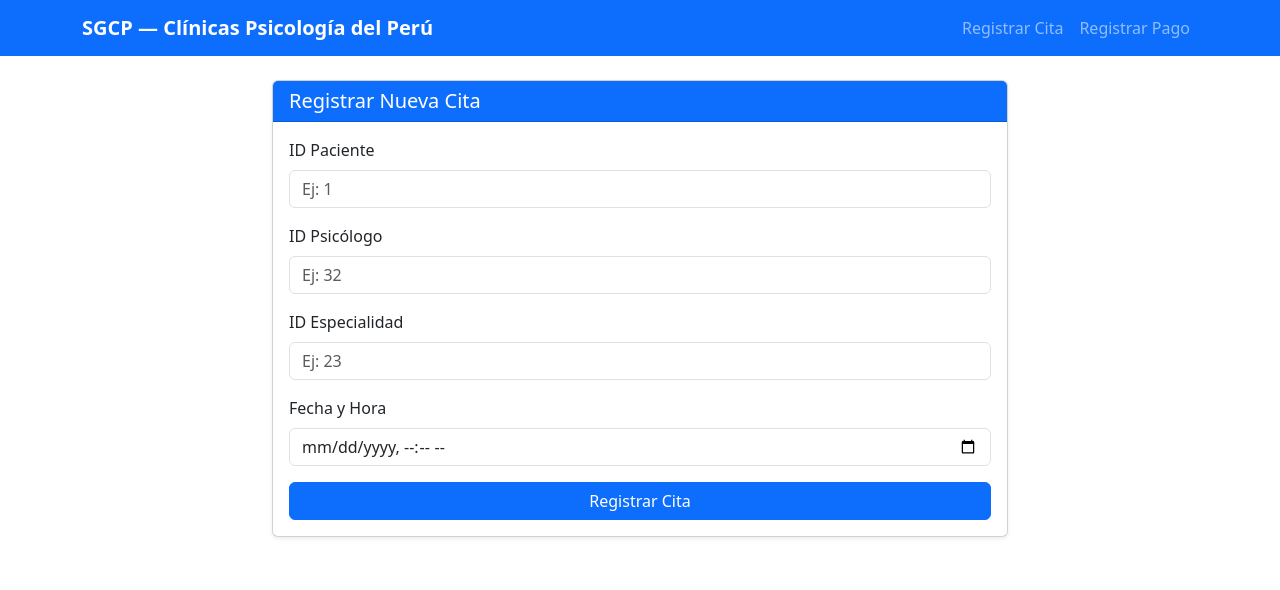
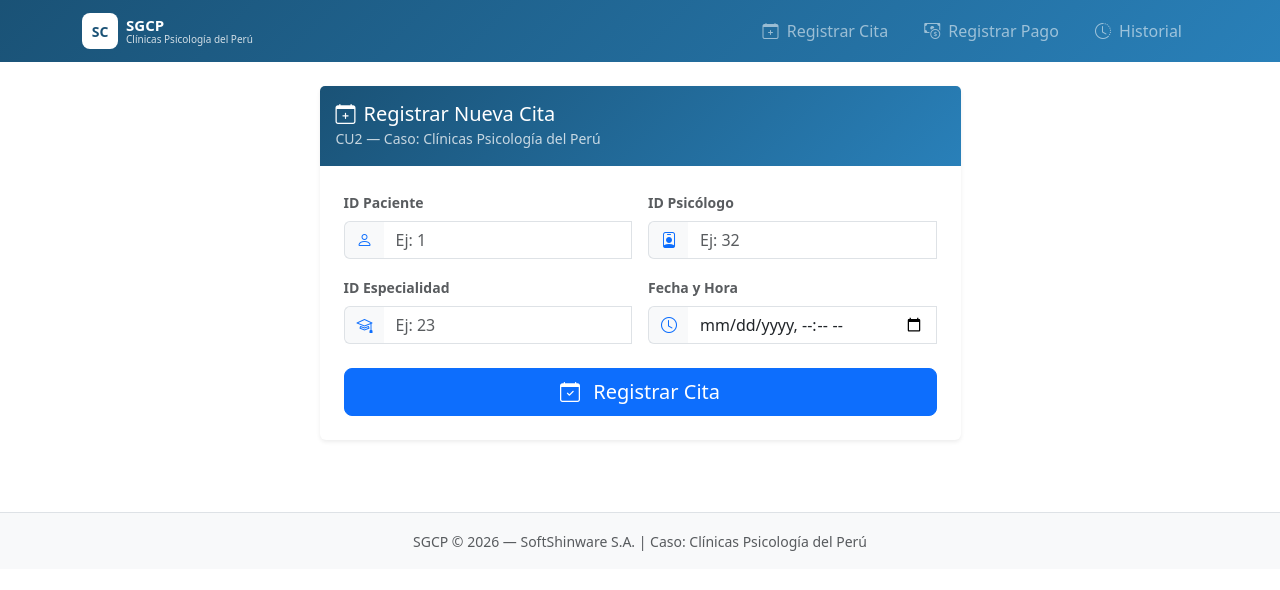
Before and after one commit to shin2703/sgcp-frontend, an Angular app: page /citas in a window 1280 px wide. Shown: the top 590 px of the page. Built offline with nearby package versions, Linux system fonts and the light colour scheme.

Commit message:
feat: historial de citas, formularios mejorados con Bootstrap Icons

```diff
--- a/package.json
+++ b/package.json
@@ -18,6 +18,7 @@
     "@angular/platform-browser": "^22.0.0",
     "@angular/router": "^22.0.0",
     "bootstrap": "^5.3.8",
+    "bootstrap-icons": "^1.13.1",
     "rxjs": "~7.8.0",
     "tslib": "^2.3.0"
   },
--- a/src/app/app.html
+++ b/src/app/app.html
@@ -1,24 +1,43 @@
-<nav class="navbar navbar-expand-lg navbar-dark bg-primary">
+<nav class="navbar navbar-expand-lg navbar-dark" style="background: linear-gradient(135deg, #1a5276, #2980b9);">
   <div class="container">
-    <a class="navbar-brand fw-bold" href="#">
-      SGCP — Clínicas Psicología del Perú
+    <a class="navbar-brand d-flex align-items-center gap-2" href="#">
+      <div style="width:36px;height:36px;background:white;border-radius:8px;display:flex;align-items:center;justify-content:center;">
+        <span style="color:#1a5276;font-weight:700;font-size:14px;">SC</span>
+      </div>
+      <div>
+        <div style="font-weight:700;font-size:15px;line-height:1.1">SGCP</div>
+        <div style="font-size:10px;opacity:0.8;line-height:1.1">Clínicas Psicología del Perú</div>
+      </div>
     </a>
     <button class="navbar-toggler" type="button" data-bs-toggle="collapse" data-bs-target="#navMenu">
       <span class="navbar-toggler-icon"></span>
     </button>
     <div class="collapse navbar-collapse" id="navMenu">
-      <ul class="navbar-nav ms-auto">
+      <ul class="navbar-nav ms-auto gap-1">
         <li class="nav-item">
-          <a class="nav-link" routerLink="/citas" routerLinkActive="active">Registrar Cita</a>
+          <a class="nav-link px-3 py-2 rounded" href="/citas" style="transition:background 0.2s">
+            <i class="bi bi-calendar-plus me-1"></i> Registrar Cita
+          </a>
         </li>
         <li class="nav-item">
-          <a class="nav-link" routerLink="/pagos" routerLinkActive="active">Registrar Pago</a>
+          <a class="nav-link px-3 py-2 rounded" href="/pagos" style="transition:background 0.2s">
+            <i class="bi bi-cash-coin me-1"></i> Registrar Pago
+          </a>
+        </li>
+        <li class="nav-item">
+          <a class="nav-link px-3 py-2 rounded" href="/historial" style="transition:background 0.2s">
+            <i class="bi bi-clock-history me-1"></i> Historial
+          </a>
         </li>
       </ul>
     </div>
   </div>
 </nav>
 
-<div class="container mt-4">
+<div class="container mt-4 mb-5">
   <router-outlet></router-outlet>
 </div>
+
+<footer class="text-center py-3 mt-5" style="background:#f8f9fa;border-top:1px solid #dee2e6;">
+  <small class="text-muted">SGCP © 2026 — SoftShinware S.A. | Caso: Clínicas Psicología del Perú</small>
+</footer>
--- a/src/app/app.routes.ts
+++ b/src/app/app.routes.ts
@@ -1,9 +1,11 @@
 import { Routes } from '@angular/router';
 import { Citas } from './components/citas/citas';
 import { Pagos } from './components/pagos/pagos';
+import { Historial } from './components/historial/historial';
 
 export const routes: Routes = [
   { path: '', redirectTo: 'citas', pathMatch: 'full' },
   { path: 'citas', component: Citas },
-  { path: 'pagos', component: Pagos }
+  { path: 'pagos', component: Pagos },
+  { path: 'historial', component: Historial},
 ];
--- a/src/app/components/citas/citas.html
+++ b/src/app/components/citas/citas.html
@@ -1,31 +1,112 @@
 <div class="row justify-content-center">
-  <div class="col-md-8">
-    <div class="card shadow-sm">
-      <div class="card-header bg-primary text-white">
-        <h5 class="mb-0">Registrar Nueva Cita</h5>
+  <div class="col-md-7">
+
+    <div class="card border-0 shadow-sm mb-4">
+      <div class="card-header border-0 py-3" style="background: linear-gradient(135deg, #1a5276, #2980b9);">
+        <h5 class="mb-0 text-white">
+          <i class="bi bi-calendar-plus me-2"></i>Registrar Nueva Cita
+        </h5>
+        <small class="text-white opacity-75">CU2 — Caso: Clínicas Psicología del Perú</small>
       </div>
-      <div class="card-body">
-        <div class="alert alert-success" *ngIf="mensaje">{{ mensaje }}</div>
-        <div class="alert alert-danger" *ngIf="error">{{ error }}</div>
+      <div class="card-body p-4">
 
-        <div class="mb-3">
-          <label class="form-label">ID Paciente</label>
-          <input type="number" class="form-control" [(ngModel)]="cita.pacienteId" placeholder="Ej: 1">
+        <div class="alert alert-success border-0 d-flex align-items-center gap-2" *ngIf="mensaje">
+          <i class="bi bi-check-circle-fill"></i> {{ mensaje }}
         </div>
-        <div class="mb-3">
-          <label class="form-label">ID Psicólogo</label>
-          <input type="number" class="form-control" [(ngModel)]="cita.psicologoId" placeholder="Ej: 32">
+        <div class="alert alert-danger border-0 d-flex align-items-center gap-2" *ngIf="error">
+          <i class="bi bi-exclamation-triangle-fill"></i> {{ error }}
         </div>
-        <div class="mb-3">
-          <label class="form-label">ID Especialidad</label>
-          <input type="number" class="form-control" [(ngModel)]="cita.especialidadId" placeholder="Ej: 23">
+
+        <div class="row g-3">
+          <div class="col-md-6">
+            <label class="form-label fw-semibold text-muted small">ID Paciente</label>
+            <div class="input-group">
+              <span class="input-group-text bg-light border-end-0">
+                <i class="bi bi-person text-primary"></i>
+              </span>
+              <input type="number" class="form-control border-start-0"
+                [(ngModel)]="cita.pacienteId"
+                [class.is-invalid]="enviado && !cita.pacienteId"
+                placeholder="Ej: 1" min="1">
+              <div class="invalid-feedback">Ingrese el ID del paciente</div>
+            </div>
+          </div>
+
+          <div class="col-md-6">
+            <label class="form-label fw-semibold text-muted small">ID Psicólogo</label>
+            <div class="input-group">
+              <span class="input-group-text bg-light border-end-0">
+                <i class="bi bi-person-badge text-primary"></i>
+              </span>
+              <input type="number" class="form-control border-start-0"
+                [(ngModel)]="cita.psicologoId"
+                [class.is-invalid]="enviado && !cita.psicologoId"
+                placeholder="Ej: 32" min="1">
+              <div class="invalid-feedback">Ingrese el ID del psicólogo</div>
+            </div>
+          </div>
+
+          <div class="col-md-6">
+            <label class="form-label fw-semibold text-muted small">ID Especialidad</label>
+            <div class="input-group">
+              <span class="input-group-text bg-light border-end-0">
+                <i class="bi bi-mortarboard text-primary"></i>
+              </span>
+              <input type="number" class="form-control border-start-0"
+                [(ngModel)]="cita.especialidadId"
+                [class.is-invalid]="enviado && !cita.especialidadId"
+                placeholder="Ej: 23" min="1">
+              <div class="invalid-feedback">Ingrese el ID de la especialidad</div>
+            </div>
+          </div>
+
+          <div class="col-md-6">
+            <label class="form-label fw-semibold text-muted small">Fecha y Hora</label>
+            <div class="input-group">
+              <span class="input-group-text bg-light border-end-0">
+                <i class="bi bi-clock text-primary"></i>
+              </span>
+              <input type="datetime-local" class="form-control border-start-0"
+                [(ngModel)]="cita.fechaHora"
+                [class.is-invalid]="enviado && !cita.fechaHora">
+              <div class="invalid-feedback">Seleccione la fecha y hora</div>
+            </div>
+          </div>
         </div>
-        <div class="mb-3">
-          <label class="form-label">Fecha y Hora</label>
-          <input type="datetime-local" class="form-control" [(ngModel)]="cita.fechaHora">
+
+        <div class="d-grid mt-4">
+          <button class="btn btn-primary btn-lg" (click)="registrar()" [disabled]="cargando">
+            <span *ngIf="cargando" class="spinner-border spinner-border-sm me-2"></span>
+            <i class="bi bi-calendar-check me-2" *ngIf="!cargando"></i>
+            {{ cargando ? 'Registrando...' : 'Registrar Cita' }}
+          </button>
         </div>
-        <button class="btn btn-primary w-100" (click)="registrar()">Registrar Cita</button>
       </div>
     </div>
+
+    <div class="card border-0 shadow-sm" *ngIf="historial.length > 0">
+      <div class="card-header bg-light border-0 py-2">
+        <h6 class="mb-0 text-muted"><i class="bi bi-list-check me-2"></i>Citas registradas esta sesión</h6>
+      </div>
+      <div class="list-group list-group-flush">
+        <div class="list-group-item py-3" *ngFor="let c of historial">
+          <div class="d-flex justify-content-between align-items-start">
+            <div>
+              <span class="badge bg-primary me-2">{{ c.codigo }}</span>
+              <strong>{{ c.pacienteNombre }}</strong>
+              <div class="text-muted small mt-1">
+                <i class="bi bi-person-badge me-1"></i>{{ c.psicologoNombre }} —
+                <i class="bi bi-calendar me-1"></i>{{ c.fechaHora | date:'dd/MM/yyyy HH:mm' }}
+              </div>
+            </div>
+            <div class="text-end">
+              <span class="badge bg-warning text-dark">Deuda: S/ {{ c.deudaMonto }}</span>
+              <div class="text-muted small mt-1">{{ c.estado }}</div>
+            </div>
+          </div>
+        </div>
+      </div>
+    </div>
+
   </div>
 </div>
--- a/src/app/components/citas/citas.ts
+++ b/src/app/components/citas/citas.ts
@@ -13,24 +13,46 @@ export class Citas {
   cita = { pacienteId: null, psicologoId: null, especialidadId: null, fechaHora: '' };
   mensaje = '';
   error = '';
+  cargando = false;
+  enviado = false;
+  historial: any[] = [];
 
   constructor(private sgcpService: SgcpService) {}
 
   registrar() {
+    this.enviado = true;
     this.mensaje = '';
     this.error = '';
+
+    if (!this.cita.pacienteId || !this.cita.psicologoId || !this.cita.especialidadId || !this.cita.fechaHora) {
+      this.error = 'Por favor completa todos los campos.';
+      return;
+    }
+
+    this.cargando = true;
+    const fechaFormateada = this.cita.fechaHora.length === 16
+      ? this.cita.fechaHora + ':00'
+      : this.cita.fechaHora;
+
     const payload = {
       pacienteId: this.cita.pacienteId,
       psicologoId: this.cita.psicologoId,
       especialidadId: this.cita.especialidadId,
-      fechaHora: this.cita.fechaHora
+      fechaHora: fechaFormateada
     };
+
     this.sgcpService.registrarCita(payload).subscribe({
       next: (res: any) => {
-        this.mensaje = `Cita registrada: ${res.codigo} — Deuda generada: S/ ${res.deudaMonto}`;
+        this.mensaje = `Cita ${res.codigo} registrada. Deuda generada: S/ ${res.deudaMonto}`;
+        this.historial.unshift(res);
         this.cita = { pacienteId: null, psicologoId: null, especialidadId: null, fechaHora: '' };
+        this.enviado = false;
+        this.cargando = false;
       },
-      error: () => { this.error = 'Error al registrar la cita. Verifica los datos.'; }
+      error: () => {
+        this.error = 'Error al registrar la cita. Verifica los datos ingresados.';
+        this.cargando = false;
+      }
     });
   }
 }
--- /dev/null
+++ b/src/app/components/historial/historial.html
@@ -0,0 +1,44 @@
+<div class="row">
+  <div class="col-12">
+    <div class="card border-0 shadow-sm">
+      <div class="card-header border-0 py-3" style="background: linear-gradient(135deg, #1a5276, #2980b9);">
+        <div class="d-flex justify-content-between align-items-center">
+          <div>
+            <h5 class="mb-0 text-white">Historial de Citas</h5>
+            <small class="text-white opacity-75">Todas las citas registradas en el sistema</small>
+          </div>
+          <button class="btn btn-light btn-sm" (click)="cargar()">Actualizar</button>
+        </div>
+      </div>
+      <div class="card-body">
+        <p class="text-muted">Total citas: {{ citas.length }}</p>
+        <div class="table-responsive">
+          <table class="table table-hover mb-0">
+            <thead class="table-light">
+              <tr>
+                <th>Código</th>
+                <th>Paciente</th>
+                <th>Psicólogo</th>
+                <th>Fecha y Hora</th>
+                <th>Estado</th>
+                <th>Deuda</th>
+              </tr>
+            </thead>
+            <tbody>
+              @for (c of citas; track c.id) {
+                <tr>
+                  <td><span class="badge bg-primary">{{ c.codigo }}</span></td>
+                  <td>{{ c.pacienteNombre }}</td>
+                  <td>{{ c.psicologoNombre }}</td>
+                  <td>{{ c.fechaHora | date:'dd/MM/yyyy HH:mm' }}</td>
+                  <td><span class="badge bg-warning text-dark">{{ c.estado }}</span></td>
+                  <td>S/ {{ c.deudaMonto }}</td>
+                </tr>
+              }
+            </tbody>
+          </table>
+        </div>
+      </div>
+    </div>
+  </div>
+</div>
--- /dev/null
+++ b/src/app/components/historial/historial.ts
@@ -0,0 +1,37 @@
+import { Component, OnInit } from '@angular/core';
+import { CommonModule } from '@angular/common';
+import { SgcpService } from '../../services/sgcp';
+
+@Component({
+  selector: 'app-historial',
+  imports: [CommonModule],
+  templateUrl: './historial.html',
+  styleUrl: './historial.css'
+})
+export class Historial implements OnInit {
+  citas: any[] = [];
+  cargando = true;
+
+  constructor(private sgcpService: SgcpService) {}
+
+  ngOnInit() {
+    this.cargar();
+  }
+
+  cargar() {
+    this.cargando = true;
+    this.sgcpService.getCitas().subscribe({
+      next: (data: any[]) => {
+        this.citas = [...data];
+        this.cargando = false;
+      },
+      error: (err) => {
+        console.error('Error:', err);
+        this.cargando = false;
+      },
+      complete: () => {
+        this.cargando = false;
+      }
+    });
+  }
+}
--- a/src/app/services/sgcp.ts
+++ b/src/app/services/sgcp.ts
@@ -26,4 +26,7 @@ export class SgcpService {
   getDeudas(): Observable<any[]> {
     return this.http.get<any[]>(`${this.apiUrl}/deudas`);
   }
+  getCitas(): Observable<any[]> {
+  return this.http.get<any[]>(`${this.apiUrl}/citas`);
 }
+}
```
Also changed, not shown: angular.json (+4 -3 lines), src/app/app.ts (+4 -4 lines), src/app/components/historial/historial.css (added), 2 other files (tests, documents, lock files or other folders).
